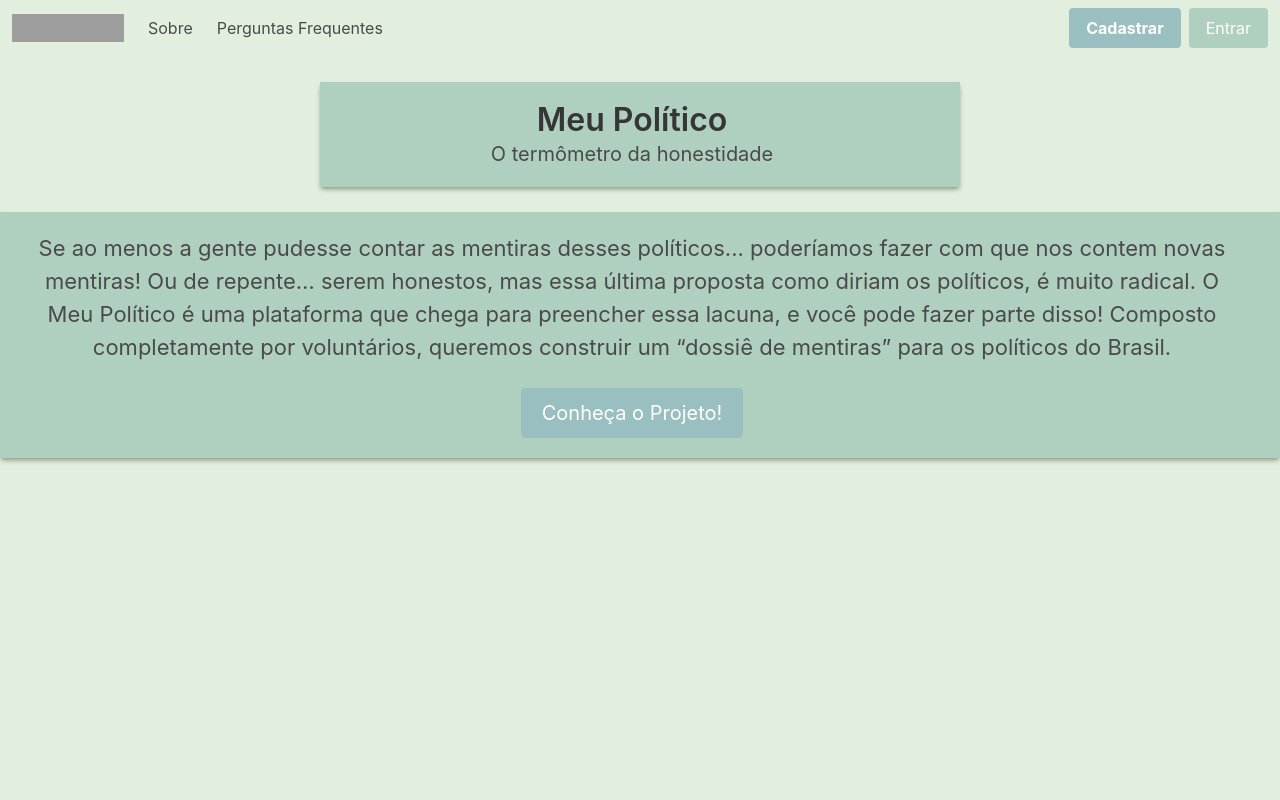
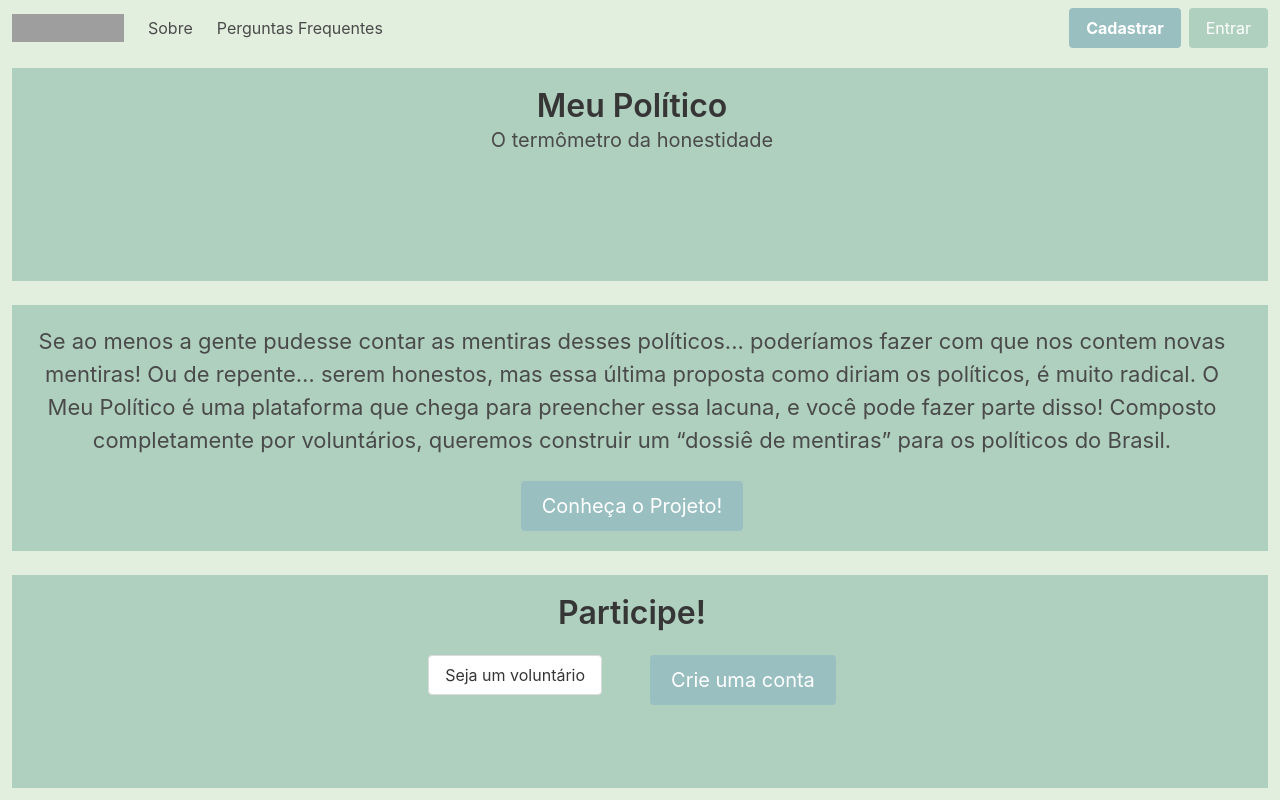
Before and after one commit to unimatrix2/meu-politico-front, a React (Create React App) app: page / in a window 1280 px wide. Built offline with nearby package versions, Linux system fonts and the light colour scheme; grey boxes are pictures that could not be loaded.

Commit message:
fixed class names and added joining options

```diff
--- a/src/components/Home/Home.js
+++ b/src/components/Home/Home.js
@@ -5,13 +5,13 @@ import './Home.css';
 const Home = () => {
     return (
             <main className="main-home-content">
-                <div class="tile is-parent tile-margin">
+                <div class="tile is-parent home-tile">
                     <article class="tile is-child tile-cambridge-blue">
                         <p class="title">Meu Político</p>
                         <p class="subtitle">O termômetro da honestidade</p>
                     </article>
                 </div>
-                <div class="tile is-parent tile-margin pitch">
+                <div class="tile is-parent home-tile pitch">
                     <article class="tile is-child tile-cambridge-blue pitch-text">
                         <p class="subtitle">Se ao menos a gente pudesse contar as mentiras desses políticos... poderíamos
                         fazer com que  nos contem novas mentiras! Ou de repente… serem honestos, mas essa última proposta
@@ -21,8 +21,16 @@ const Home = () => {
                         <Link to="/sobre" className="button button-light-blue-home">Conheça o Projeto!</Link>
                     </article>
                 </div>
-                <div className="register-group">
-
+                <div class="tile is-parent home-tile">
+                    <article class="tile is-child tile-cambridge-blue">
+                        <p class="title">Participe!</p>
+                        <Link className="button button-ultra-red mr-6">
+                            Seja um voluntário
+                        </Link>
+                        <Link className="button button-light-blue-home" >
+                            Crie uma conta
+                        </Link>
+                    </article>
                 </div>
             </main>
     )
```
